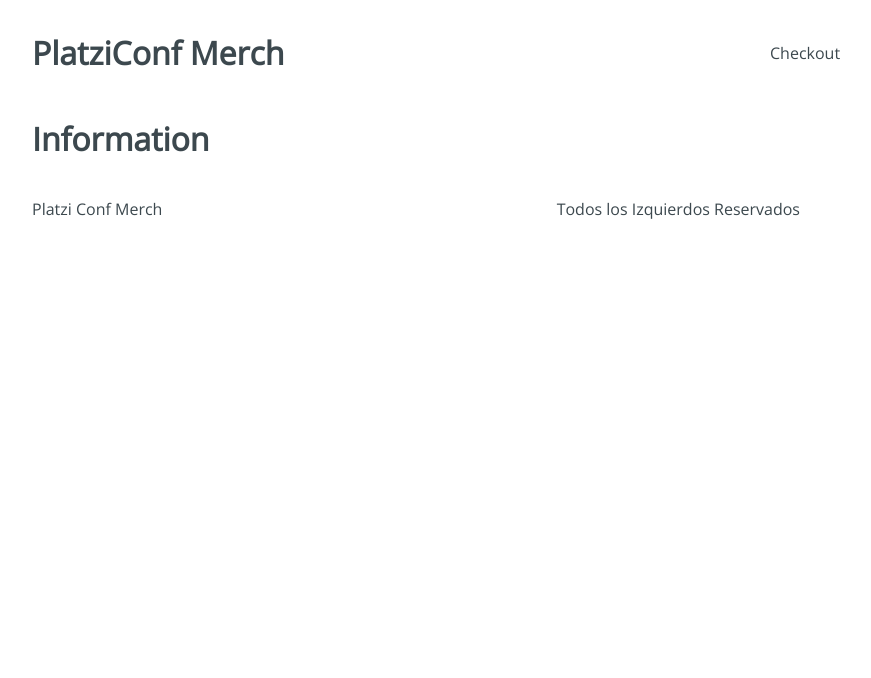
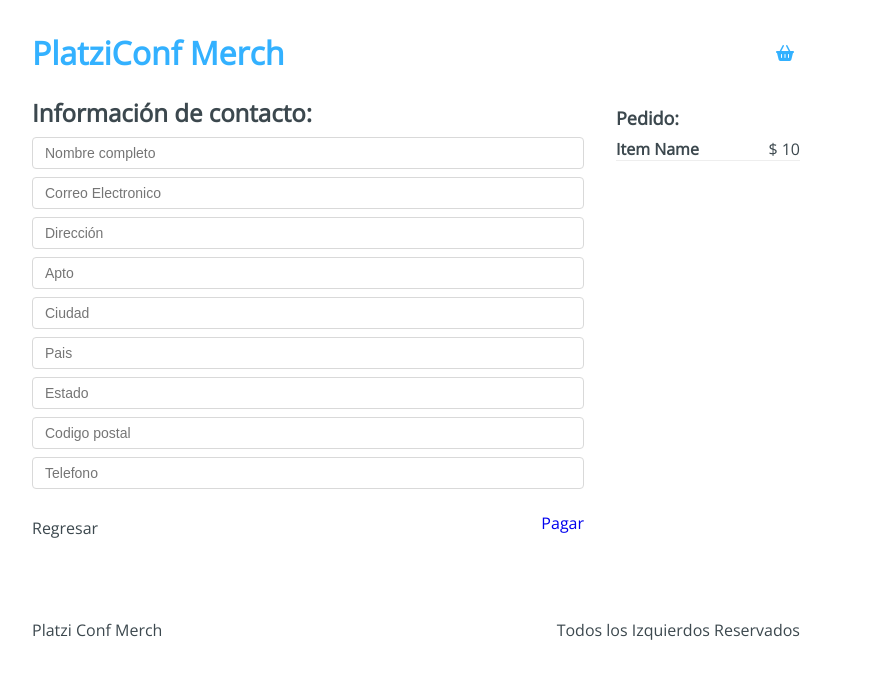
Before and after one commit to Traka-Dev/PlatziConfMerch, a React app: page /checkout/information in a window 1280 px wide. Shown: the top 678 px of the page, without its empty margins (224-1095 px from the left). Built offline with nearby package versions, Linux system fonts and the light colour scheme.

Commit message:
[ADD] Components and Awesomefonts

```diff
--- a/public/index.html
+++ b/public/index.html
@@ -5,6 +5,7 @@
     <meta charset="UTF-8">
     <meta http-equiv="X-UA-Compatible" content="IE=edge">
     <meta name="viewport" content="width=device-width, initial-scale=1.0">
+    <script src="https://kit.fontawesome.com/0bd17709b8.js" crossorigin="anonymous"></script>
     <title>Document</title>
 </head>
 
--- a/src/components/Header.jsx
+++ b/src/components/Header.jsx
@@ -1,12 +1,17 @@
 import React from 'react'
+import { Link } from 'react-router-dom'
 import '../styles/componets/Header.css'
 
 export const Header = () => {
     return (
         <div className='Header'>
-            <h1 className='Header-title'>PlatziConf Merch</h1>
+            <Link to="/">
+                <h1 className='Header-title'>PlatziConf Merch</h1>
+            </Link>
             <div className='Header-checkout'>
-                Checkout
+                <Link to="/checkout">
+                    <i className='fas fa-shopping-basket'></i>
+                </Link>
             </div>
         </div>
     )
--- /dev/null
+++ b/src/components/Product.jsx
@@ -0,0 +1,18 @@
+import React from 'react'
+
+export const Product = ({ product }) => {
+
+    return (
+        <div className="Products-item">
+            <img src={product.image} alt={product.title} />
+            <div className="Product-item-info">
+                <h2>
+                    {product.title}
+                    <span>$ {product.price}</span>
+                </h2>
+                <p>{product.description}</p>
+            </div>
+            <button type='button'>Comprar</button>
+        </div>
+    )
+}
--- /dev/null
+++ b/src/components/Products.jsx
@@ -0,0 +1,16 @@
+import React from 'react'
+import { Product } from './Product'
+import '../styles/componets/Products.css'
+
+export const Products = ({ products }) => {
+
+    return (
+        <div className="Products">
+            <div className="Products-items">
+                {products.map(product => (
+                    <Product key={product.id} product={product} />
+                ))}
+            </div>
+        </div>
+    )
+}
--- a/src/containers/Checkout.jsx
+++ b/src/containers/Checkout.jsx
@@ -1,8 +1,29 @@
 import React from 'react'
+import { Link } from 'react-router-dom'
+import '../styles/componets/Checkout.css'
 
 const Checkout = () => {
     return (
-        <h1>Checkout</h1>
+        <div className="Checkout">
+            <div className="Checkout-content">
+                <h3>Lista de Pedidos</h3>
+                <div className="Checkout-item">
+                    <div className="Checkout-element">
+                        <h4>Item Name</h4>
+                        <span>$10</span>
+                    </div>
+                    <button type='button'>
+                        <i className="fas fa-trash-alt"></i>
+                    </button>
+                </div>
+            </div>
+            <div className="Checkout-sidebar">
+                <h3>Precio Total: $10</h3>
+                <Link to="/Checkout/Information">
+                    <button type='button'>Continuar Pedido</button>
+                </Link>
+            </div>
+        </div>
     )
 }
 
--- a/src/containers/Home.jsx
+++ b/src/containers/Home.jsx
@@ -1,8 +1,10 @@
 import React from 'react'
+import initialState from '../initialState'
+import { Products } from '../components/Products'
 
 const Home = () => {
     return (
-        <h1>Home</h1>
+        <Products products={initialState.products} />
     )
 }
 
--- a/src/containers/Information.jsx
+++ b/src/containers/Information.jsx
@@ -1,8 +1,46 @@
 import React from 'react'
+import { Link } from 'react-router-dom'
+import '../styles/componets/Information.css'
 
 const Information = () => {
     return (
-        <h1>Information</h1>
+        <div className="Information">
+            <div className="Information-content">
+                <div className="Information-head">
+                    <h2>Información de contacto:</h2>
+                </div>
+                <div className="Information-form">
+                    <form action=''>
+                        <input type="text" placeholder='Nombre completo' name='name' />
+                        <input type="text" placeholder='Correo Electronico' name='email' />
+                        <input type="text" placeholder='Dirección' name='address' />
+                        <input type="text" placeholder='Apto' name='apto' />
+                        <input type="text" placeholder='Ciudad' name='city' />
+                        <input type="text" placeholder='Pais' name='country' />
+                        <input type="text" placeholder='Estado' name='state' />
+                        <input type="text" placeholder='Codigo postal' name='cp' />
+                        <input type="text" placeholder='Telefono' name='phone' />
+                    </form>
+                </div>
+                <div className="Information-buttons">
+                    <div className="Information-back">
+                        Regresar
+                    </div>
+                    <div className="Information-next">
+                        <Link to="/Checkout/Payment">Pagar</Link>
+                    </div>
+                </div>
+            </div>
+            <div className="Information-sidebar">
+                <h3>Pedido:</h3>
+                <div className="Information-item">
+                    <div className="Information-element">
+                        <h4>Item Name</h4>
+                        <span>$ 10</span>
+                    </div>
+                </div>
+            </div>
+        </div>
     )
 }
 
--- a/src/containers/Payment.jsx
+++ b/src/containers/Payment.jsx
@@ -1,8 +1,17 @@
 import React from 'react'
+import '../styles/componets/Payment.css'
 
 const Payment = () => {
     return (
-        <h1>Payment</h1>
+        <div className="Payment">
+            <div className="Payment-content">
+                <h3>Resumn del pedido:</h3>
+                <div className="Paymenet-button">
+                    Boton de pago con Paypal
+                </div>
+            </div>
+            <div />
+        </div>
     )
 }
 
--- a/src/containers/Success.jsx
+++ b/src/containers/Success.jsx
@@ -1,8 +1,17 @@
 import React from 'react'
+import '../styles/componets/Success.css'
 
 const Success = () => {
     return (
-        <h1>Success</h1>
+        <div className="Success">
+            <div className="Success-content">
+                <h2>Jorge, Gracias por tu compra</h2>
+                <span>Tu pedido llegara en 3 días a tu dirección:</span>
+                <div className="Success-map">
+                    Google Maps
+                </div>
+            </div>
+        </div>
     )
 }
 
```
